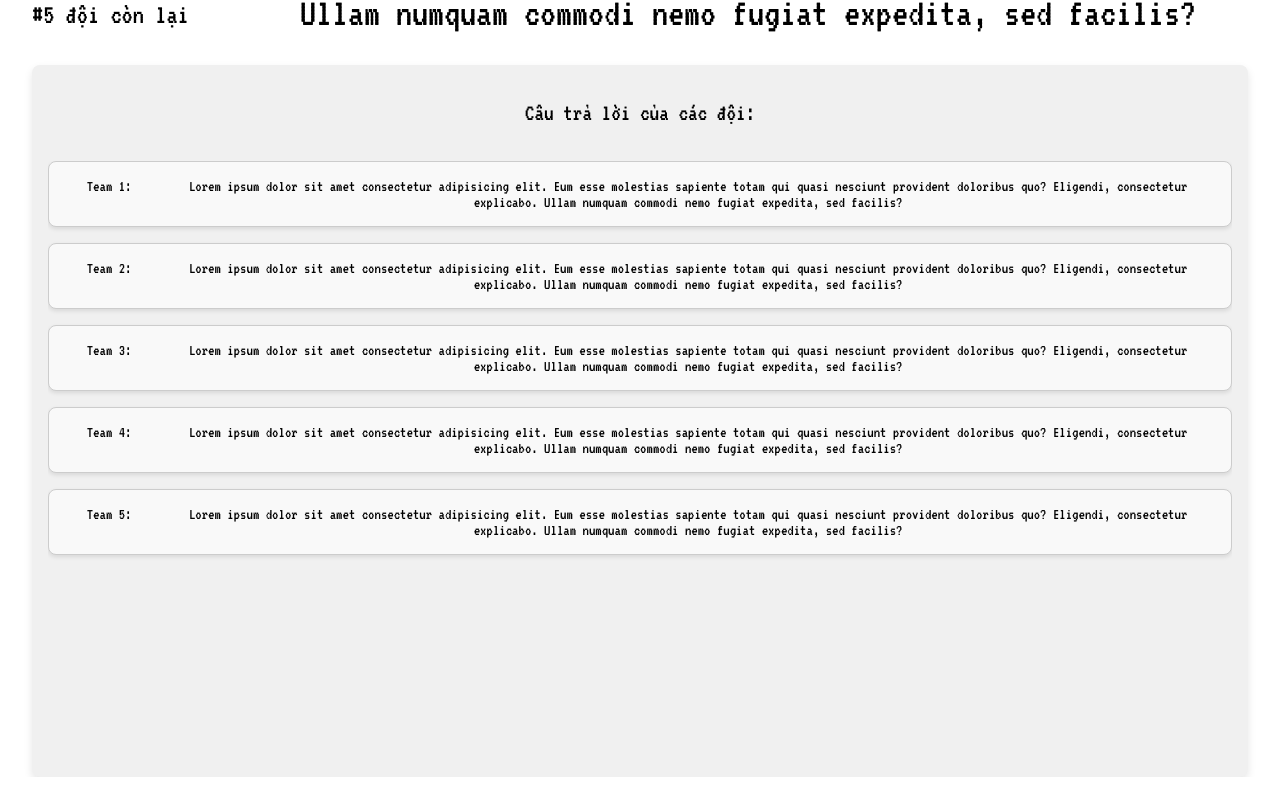
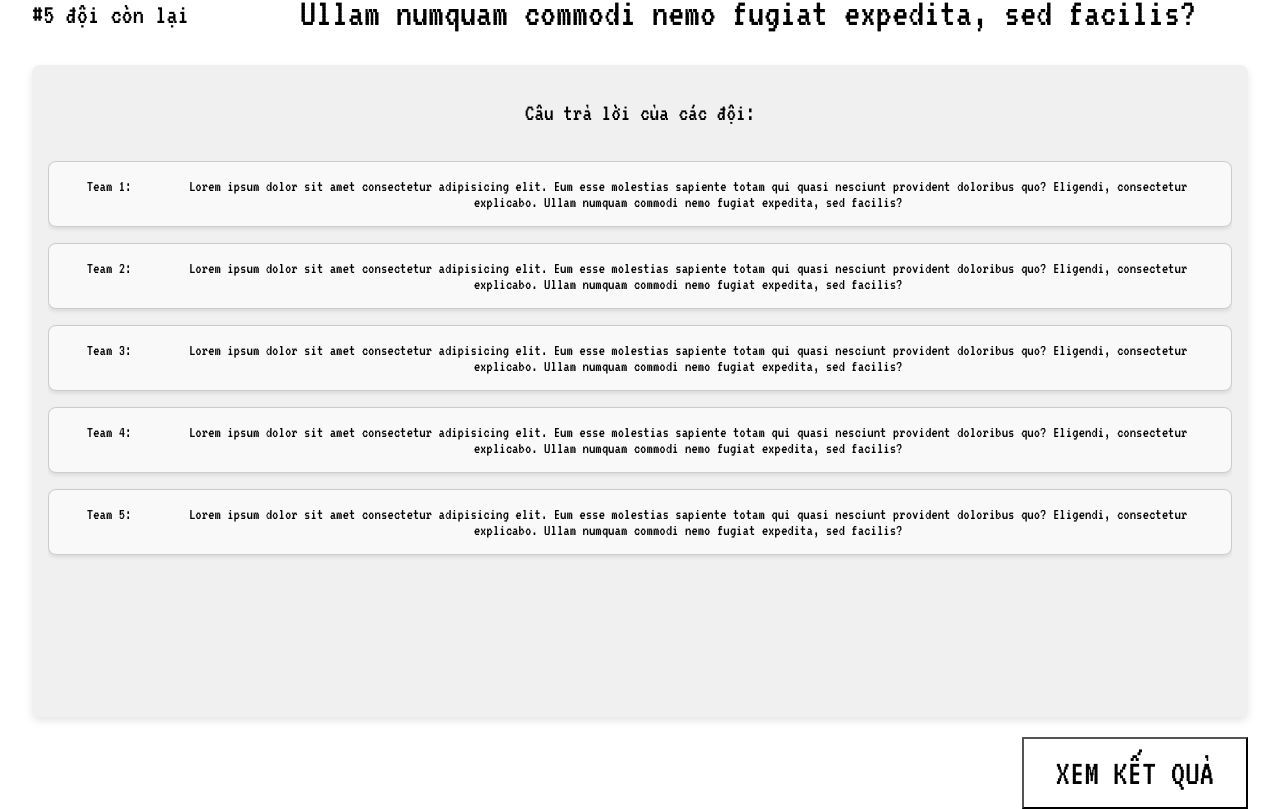
Before and after one commit to loozzi/llm-imposter-fe, a React (Vite) app: page /game in a window 1280 px wide. Shown: the part 159-968 px from the top of the page. Before the commit the page ends 936 px from the top, so only its background shows below. Built offline with nearby package versions, Linux system fonts and the light colour scheme; no server answers.

Commit message:
add go to score board in game page

```diff
--- a/src/pages/game/index.jsx
+++ b/src/pages/game/index.jsx
@@ -1,4 +1,6 @@
 import React, { useEffect, useState } from 'react'
+import { Button } from '../../components/common/button'
+import { history } from '../../configs/history'
 
 const formatTime = (seconds) => {
   const minutes = Math.floor(seconds / 60)
@@ -51,6 +53,11 @@ export const GamePage = () => {
 
     fetchGameData()
   }, [])
+
+  const handleRedirectToScoreBoard = () => {
+    // Redirect to score board page
+    history.push('/score_board')
+  }
 
   useEffect(() => {
     let myInterval = setInterval(() => {
@@ -116,7 +123,7 @@ export const GamePage = () => {
         }}
       >
         <h2>Câu trả lời của các đội:</h2>
-        <div style={{ display: 'flex', flexDirection: 'column', gap: 16, height: 600, overflowY: 'auto' }}>
+        <div style={{ display: 'flex', flexDirection: 'column', gap: 16, height: 540, overflowY: 'auto' }}>
           {answers.map((answer, index) => (
             <div
               key={index}
@@ -145,6 +152,17 @@ export const GamePage = () => {
           ))}
         </div>
       </div>
+      <Button
+        style={{
+          marginTop: 20,
+          width: '100%',
+          display: 'flex',
+          justifyContent: 'flex-end'
+        }}
+        onClick={handleRedirectToScoreBoard}
+      >
+        Xem kết quả
+      </Button>
     </div>
   )
 }
```
